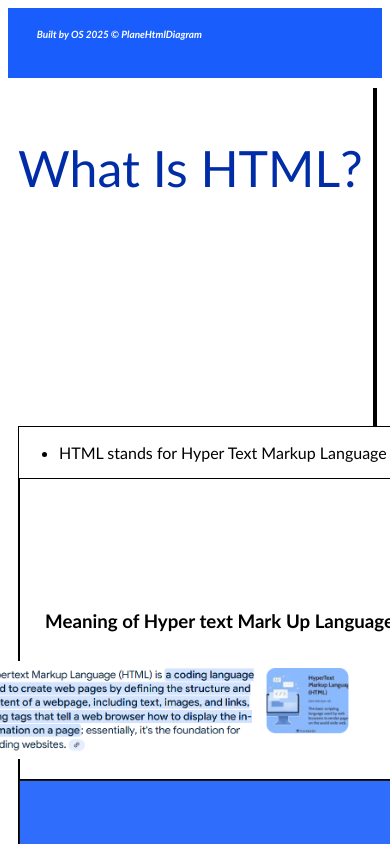
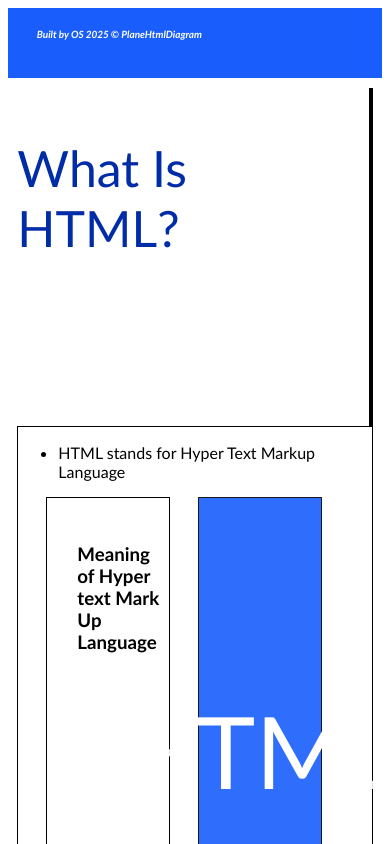
Before and after one commit to esckles/html, a plain HTML site: page index.html in a window 390 px wide. Shown: the top 844 px of the page. Drawn offline with Linux system fonts and the light colour scheme; files whose address does not match are found by name.

Commit message:
small changes

```diff
--- a/index.html
+++ b/index.html
@@ -6,7 +6,7 @@
     <title>HTML</title>
     <link rel="icon" href="./assets//favicon.ico" type="image/x-icon" />
   </head>
-  <body>
+  <body style="background-color: white">
     <style>
       /* Existing styles remain unchanged */
       .os {
@@ -21,83 +21,102 @@
         gap: 2px;
       }
 
-      /* Responsive additions */
       @media (max-width: 1200px) {
-        /* Medium screens */
-        .htt {
-          font-size: 40px;
+        /* Scale down container widths */
+        div[style*="width: 90%"] {
+          width: 95% !important;
+        }
+        div[style*="width: 60%"] {
+          width: 55% !important;
+        }
+        div[style*="width: 30%"] {
+          width: 35% !important;
         }
 
-        div[style*="width: 60%"],
-        div[style*="width: 30%"] {
+        /* Scale down images */
+        img {
+          max-width: 90% !important;
+          height: auto !important;
+        }
+      }
+
+      @media (max-width: 992px) {
+        /* Further scale down */
+        div[style*="width: 60%"] {
           width: 50% !important;
         }
+        div[style*="width: 30%"] {
+          width: 40% !important;
+        }
 
-        img {
-          max-width: 100%;
-          height: auto;
+        /* Adjust font sizes */
+        .htt {
+          font-size: 2rem;
+        }
+        div[style*="font-size: 100px"] {
+          font-size: 70px !important;
         }
       }
 
       @media (max-width: 768px) {
-        /* Small screens */
-        .htt {
-          font-size: 30px;
-          height: 30vh;
+        /* Mobile adjustments */
+        div[style*="width: 60%"],
+        div[style*="width: 30%"] {
+          width: 45% !important;
         }
 
-        div[style*="display: flex"] {
-          flex-direction: column !important;
+        /* Scale down absolute positioning */
+        div[style*="left: 180px"] {
+          left: 60px !important;
         }
 
-        div[style*="width: 60%"],
-        div[style*="width: 30%"],
-        div[style*="width: 90%"] {
-          width: 100% !important;
-          margin-left: 0 !important;
-        }
-
-        div[style*="height: 60vh"],
-        div[style*="height: 70vh"],
-        div[style*="height: 80vh"] {
-          height: auto !important;
-          min-height: 300px;
-        }
-
-        div[style*="gap: 200px"] {
-          gap: 50px !important;
-          flex-wrap: wrap;
-        }
-
-        ol li div[style*="display: flex"] {
-          flex-wrap: wrap;
+        /* Scale down images further */
+        img {
+          max-width: 85% !important;
         }
       }
 
-      @media (max-width: 480px) {
-        /* Extra small screens */
-        .htt {
-          font-size: 24px;
-          height: 25vh;
+      @media (max-width: 576px) {
+        /* Small mobile scaling */
+        div[style*="width: 60%"],
+        div[style*="width: 30%"] {
+          width: 40% !important;
         }
 
+        /* Adjust font sizes */
+        .htt {
+          font-size: 1.5rem;
+        }
         div[style*="font-size: 100px"] {
-          font-size: 60px !important;
+          font-size: 50px !important;
         }
 
-        div[style*="position: absolute"] {
-          position: relative !important;
-          top: auto !important;
-          left: auto !important;
+        /* Scale down positioning */
+        div[style*="left: 180px"] {
+          left: 30px !important;
+        }
+      }
+
+      @media (max-width: 400px) {
+        /* Extra small adjustments */
+        div[style*="width: 60%"],
+        div[style*="width: 30%"] {
+          width: 35% !important;
         }
 
-        img {
-          width: 100% !important;
-          height: auto !important;
+        /* Final font scaling */
+        .htt {
+          font-size: 1.2rem;
+        }
+        div[style*="font-size: 100px"] {
+          font-size: 40px !important;
         }
       }
-      div + img {
-        border-radius: 5px;
+
+      /* Force all containers to scale proportionally */
+      div[style*="border: 1px solid"] {
+        box-sizing: border-box !important;
+        max-width: 100% !important;
       }
 
       @keyframes example {
@@ -137,13 +156,14 @@
         font-size: 50px;
         display: flex;
       }
+      .mainholder {
+        background-color: black;
+        font-family: "Gill Sans", "Gill Sans MT", Calibri, "Trebuchet MS",
+          sans-serif;
+        min-height: 100%;
+      }
     </style>
-    <div
-      style="
-        font-family: 'Gill Sans', 'Gill Sans MT', Calibri, 'Trebuchet MS',
-          sans-serif;
-      "
-    >
+    <div class="mainholder">
       <header
         style="
           width: 100%;
@@ -175,7 +195,14 @@
           background-color: white;
         "
       >
-        <div style="width: 90%; height: 100%; padding: 10px">
+        <div
+          style="
+            width: 90%;
+            height: 100%;
+            padding: 10px;
+            background-color: white;
+          "
+        >
           <div class="htt">
             <p>What Is HTML?</p>
             <div
@@ -369,7 +396,7 @@
                   width="600px"
                   height="250px"
                 /> -->
-                <div style="padding: 7px; font-size: 18px">
+                <div style="padding: 10px; font-size: 14px; margin-left: 200px">
                   <p>
                     HTML (HyperText Markup Language) is made up of a series of
                     elements, which are essentially building blocks that define
```
